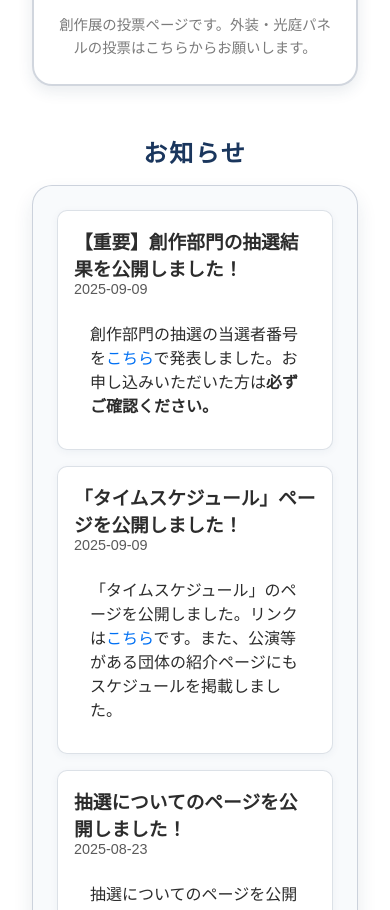
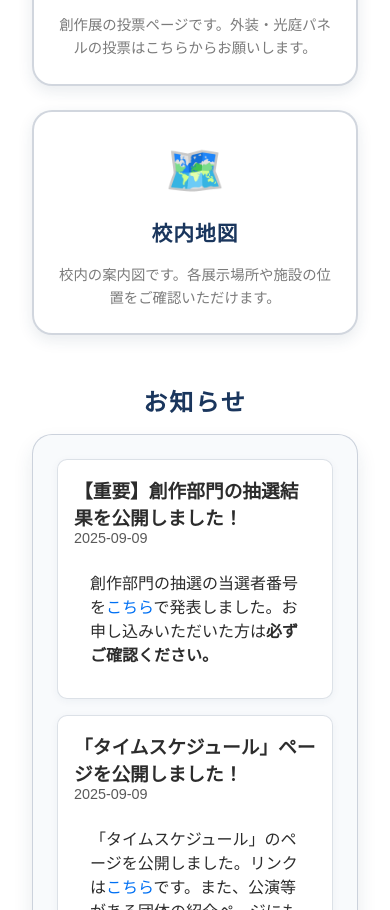
Before and after one commit to KSS-IT-Committee/2025-sousakutenhp, an Astro site: page / in a window 390 px wide. Shown: the part 2690-3600 px from the top of the page. Built offline with nearby package versions, Linux system fonts and the light colour scheme; Astro itself is replaced by a stand-in of ours; a web font is replaced by a local one.

Commit message:
feat: Add campus map page and navigation links
Created a new map page for displaying campus layout
and added navigation links to both homepage menu
grid and floating menu system (desktop and mobile).

```diff
--- a/src/components/floating_menu.astro
+++ b/src/components/floating_menu.astro
@@ -11,6 +11,7 @@
     <a href="/page/lottery/" class="floating-menu-item">抽選申し込み</a>
     <a href="/page/notice/" class="floating-menu-item">来校時のご注意</a>
     <a href="/page/vote/" class="floating-menu-item">投票</a>
+    <a href="/page/map/" class="floating-menu-item">校内地図</a>
 </div>
 
 <!-- モバイルメニュー -->
@@ -23,6 +24,7 @@
     <a href="/page/lottery/" class="mobile-menu-item">抽選申し込み</a>
     <a href="/page/notice/" class="mobile-menu-item">来校時のご注意</a>
     <a href="/page/vote/" class="mobile-menu-item">投票</a>
+    <a href="/page/map/" class="mobile-menu-item">校内地図</a>
 </div>
 
 <script>
--- a/src/pages/index.astro
+++ b/src/pages/index.astro
@@ -162,6 +162,14 @@ const PageTitle = "創作展 - ここから広がる無限の創造";
 						創作展の投票ページです。外装・光庭パネルの投票はこちらからお願いします。
 					</p>
 				</a>
+
+				<a class="nav-card" href="page/map/">
+					<span class="nav-icon">🗺️</span>
+					<h3 class="nav-title">校内地図</h3>
+					<p class="nav-description">
+						校内の案内図です。各展示場所や施設の位置をご確認いただけます。
+					</p>
+				</a>
 			</div>
 		</section>
 
```
Also changed, not shown: src/pages/page/map.astro (added, +10 -0 lines).
